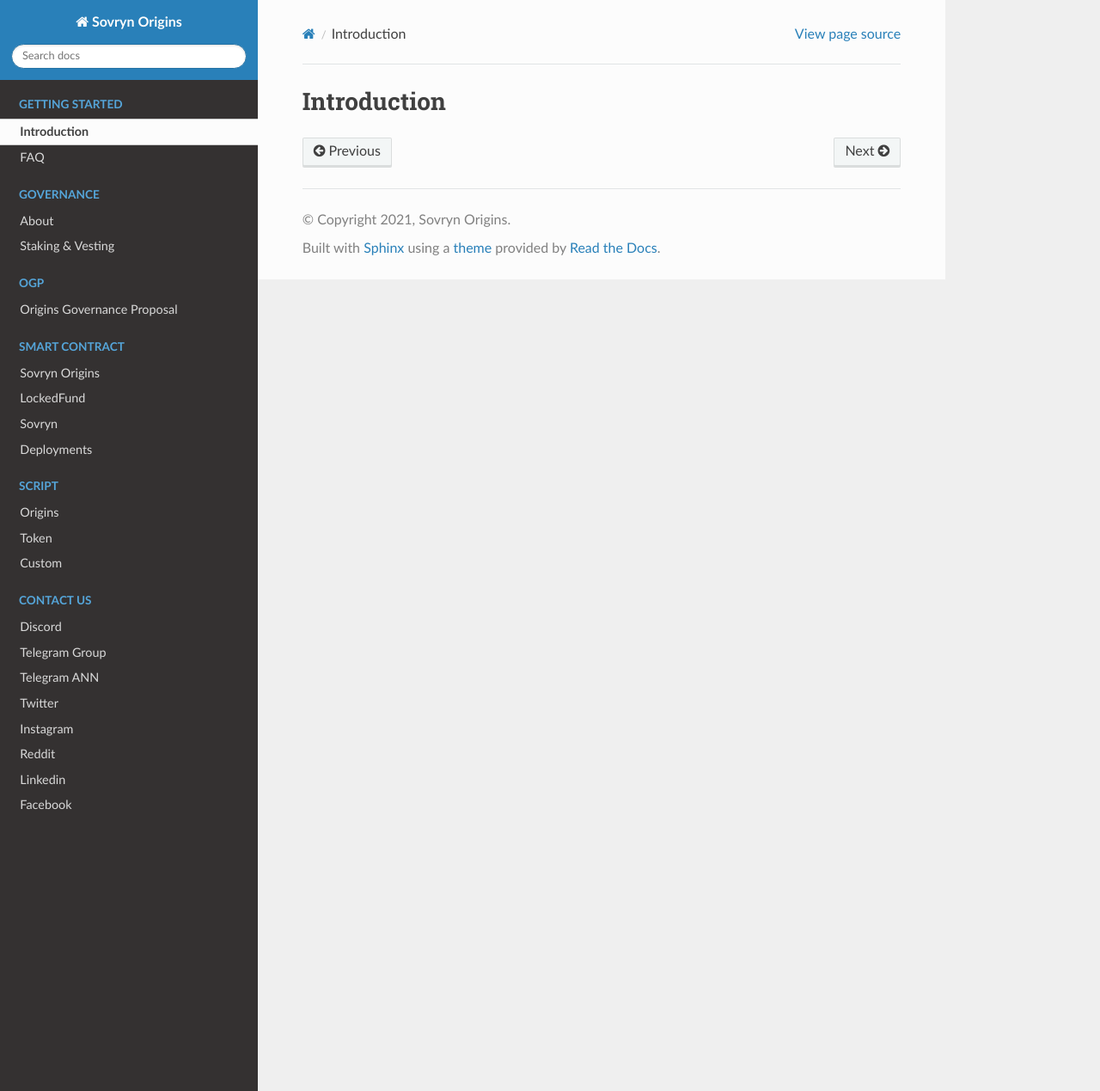
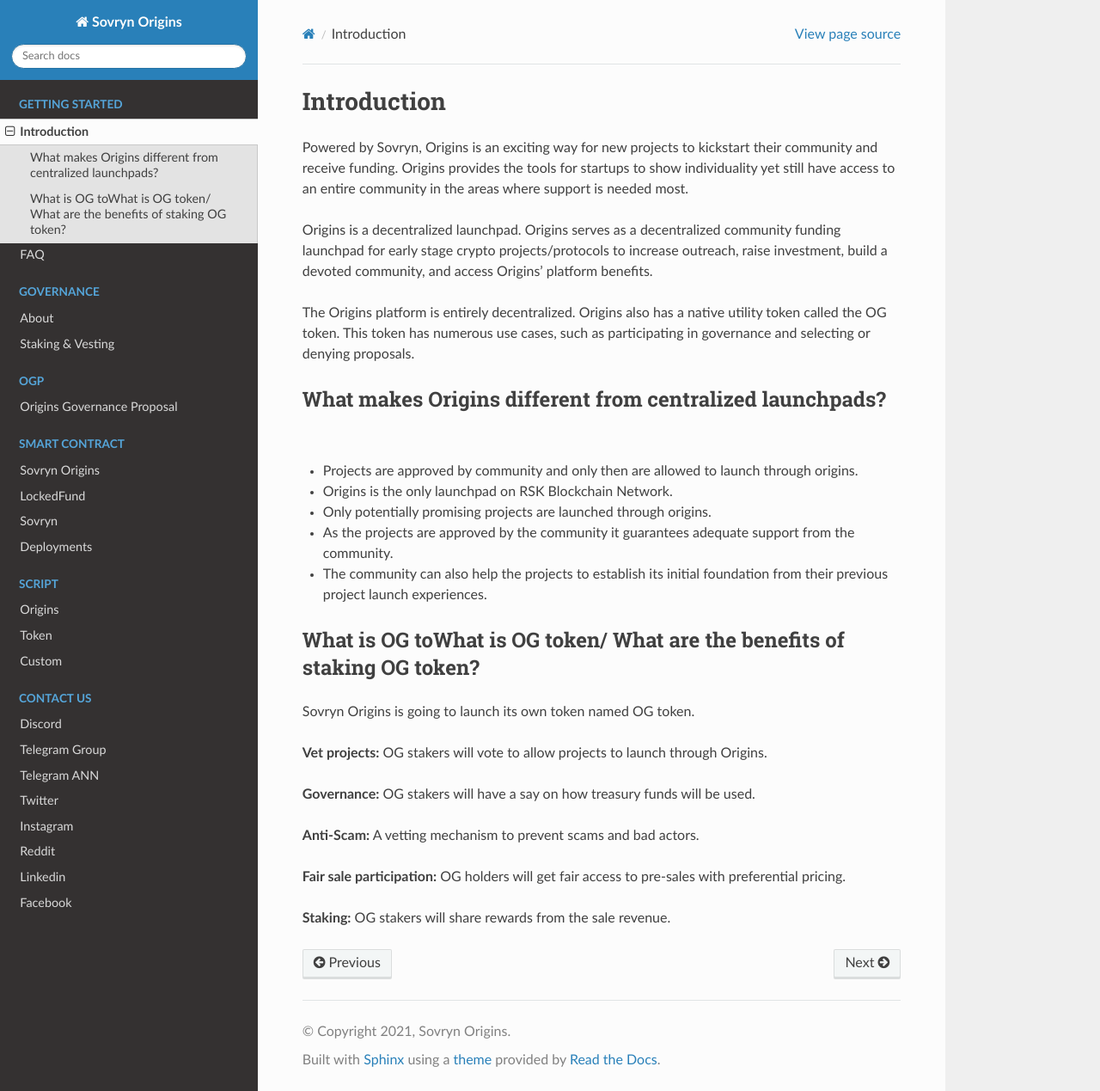
Before and after one commit to Sovryn-Origins/docs, a Sphinx documentation site: the page built from docs/gettingStarted/introduction.rst, in a window 1280 px wide and 1269 px high. Shown: the whole window at 86% size. Built offline with Sphinx 7.4.7 and the Read the Docs theme 2.0.0, drawn with Linux system fonts in a browser that asks for light colours.

Commit message:
Added content to the introduction page

```diff
--- a/docs/gettingStarted/introduction.rst
+++ b/docs/gettingStarted/introduction.rst
@@ -1,2 +1,32 @@
 Introduction
 ++++++++++++
+
+Powered by Sovryn, Origins is an exciting way for new projects to kickstart their community and receive funding. Origins provides the tools for startups to show individuality yet still have access to an entire community in the areas where support is needed most.
+
+Origins is a decentralized launchpad. Origins serves as a decentralized community funding launchpad for early stage crypto projects/protocols to increase outreach, raise investment, build a devoted community, and access Origins’ platform benefits.
+
+The Origins platform is entirely decentralized. Origins also has a native utility token called the OG token. This token has numerous use cases, such as participating in governance and selecting or denying proposals.
+
+What makes Origins different from centralized launchpads?
+---------------------------------------------------------
+
+•	Projects are approved by community and only then are allowed to launch through origins.
+•	Origins is the only launchpad on RSK Blockchain Network.
+•	Only potentially promising projects are launched through origins.
+•	As the projects are approved by the community it guarantees adequate support from the community.
+•	The community can also help the projects to establish its initial foundation from their previous project launch experiences.
+
+What is OG toWhat is OG token/ What are the benefits of staking OG token?
+-------------------------------------------------------------------------
+
+Sovryn Origins is going to launch its own token named OG token.
+
+**Vet projects:** OG stakers will vote to allow projects to launch through Origins.
+
+**Governance:** OG stakers will have a say on how treasury funds will be used.
+
+**Anti-Scam:** A vetting mechanism to prevent scams and bad actors.
+
+**Fair sale participation:** OG holders will get fair access to pre-sales with preferential pricing.
+
+**Staking:** OG stakers will share rewards from the sale revenue.
```
